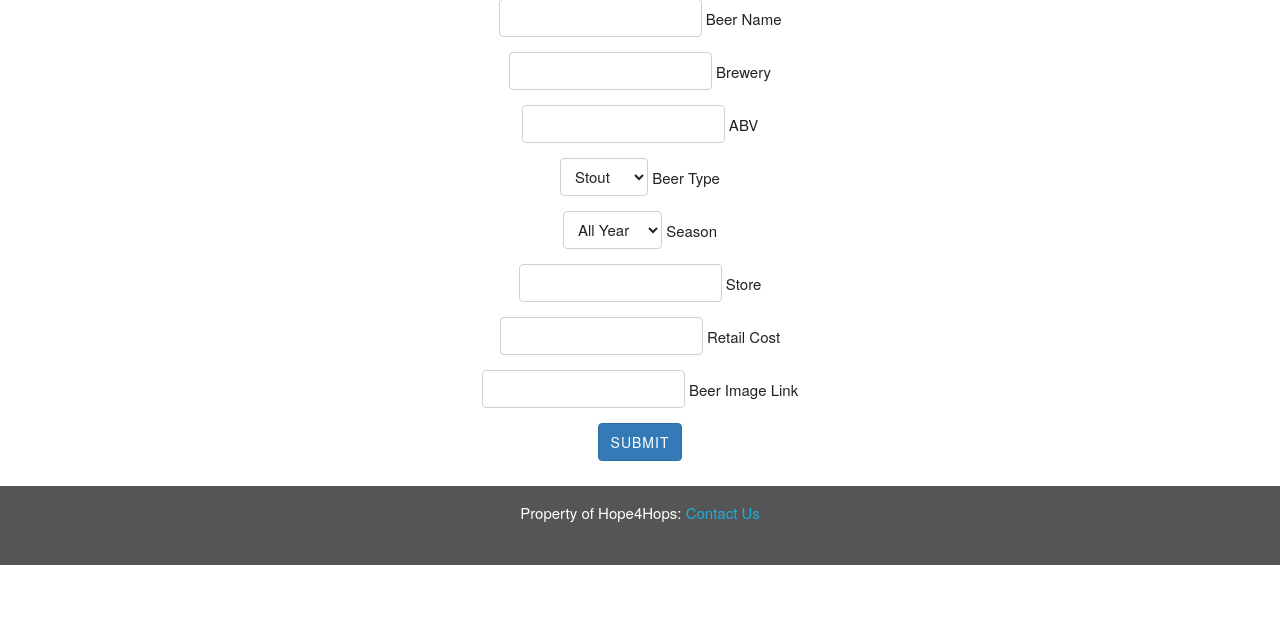
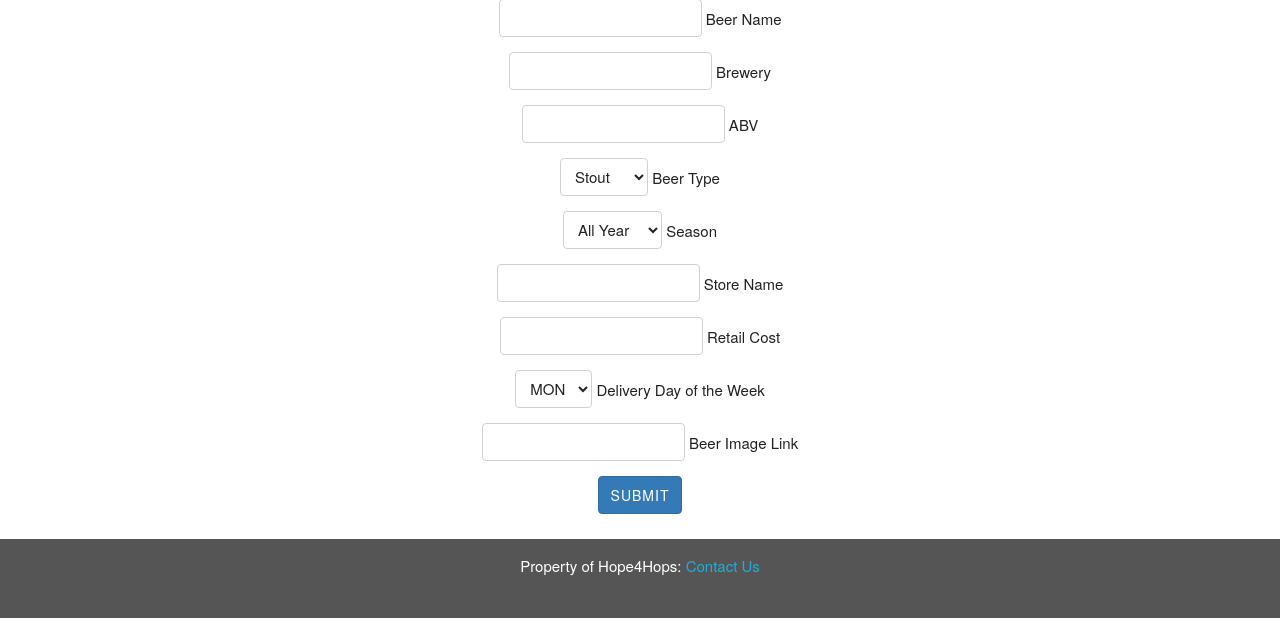
Before and after one commit to mrahman013/Hope4Hops-web-applcation, a Flask app: template hopsapp/templates/addbeer.html in a window 1280 px wide. Shown: the part 156-800 px from the top of the page. Run offline with Flask 2, Linux system fonts and the light colour scheme; the template is opened without the code that fills it, so the values that code supplies are empty; some libraries are stand-ins or nearby versions; some web fonts are replaced.

Commit message:
can log in as storeowner and add a beer

```diff
--- a/hopsapp/models.py
+++ b/hopsapp/models.py
@@ -39,10 +39,10 @@ class Beer(db.Model):
     retail_cost = db.Column(db.Float)
     # default value will be 0
     # todo- refers to ratings to be exact but I do not want to tackle that problem at 11:54 pm
-    average_popularity = db.Column(db.Float)
+    average_popularity = db.Column(db.Float, default=0)
     # accepts: ['common' | 'uncommon' | 'rare']
     # default value for entries will be 'common'
-    rarity = db.Column(db.String(10))
+    rarity = db.Column(db.String(10), default='common')
     # accepts: ['MON' | 'TUE' | 'WED' | 'THU' | 'FRI' | 'SAT' | 'SUN']
     devlivery_day_of_the_week = db.Column(db.String(3))
     total_ratings = db.Column(db.Integer)
--- a/hopsapp/routes.py
+++ b/hopsapp/routes.py
@@ -26,6 +26,13 @@ principals = Principal(app)
 perms = Permission(app, db, current_user)
 
 LOGGED_IN = None
+
+# def set_LOGGED_IN(value):
+#     LOGGED_IN = value
+#     return LOGGED_IN
+#
+# def check_LOGGED_IN():
+#     return LOGGED_IN
 
 # Create a permission with a single Need, in this case a RoleNeed.
 # storeowner_permission = Permission(RoleNeed('storeowner'))
@@ -216,6 +223,8 @@ def login():
     """
     This method handle login
     """
+    global LOGGED_IN
+
     if request.method == 'GET':
         return render_template('login.html')
     elif request.method == 'POST':
@@ -230,7 +239,9 @@ def login():
             login_user(customer)
             # print(type(current_user))
             # print(isinstance(current_user, Customer))
+            # global LOGGED_IN = 'customer'
             LOGGED_IN = 'customer'
+            # set_LOGGED_IN('customer')
             print(LOGGED_IN)
             flash('Welcome ' + customer.name)
             return redirect(url_for('home'))
@@ -242,7 +253,9 @@ def login():
                 error = 'Failed Login Attempt'
                 return render_template('login.html', error=error)
             login_user(storeowner)
+            # global LOGGED_IN = 'storeowner'
             LOGGED_IN = 'storeowner'
+            # set_LOGGED_IN('storeowner')
             print(LOGGED_IN)
             flash('Welcome ' + storeowner.name)
             return redirect(url_for('home'))
@@ -396,21 +409,68 @@ def add_beer():
     store owner privilege access only
     add a beer to a store by a store owner
     """
+    print(LOGGED_IN)
+    if LOGGED_IN is not 'storeowner':
+        flash('Must be a storeowner')
+        return redirect(url_for('home'))
 
+    if request.method == 'GET':
+        return render_template("addbeer.html")
+    elif request.method == 'POST':
+        beer_name = request.args['beer_name']
+        beer_brewery = requests.args['beer_brewery']
+        beer_abv = request.args['beer_abv']
+        beer_type = requests.args['beer_type']
+        beer_seasonal = requests.args['beer_seasonal']
+        #query the store and then append
+        beer_store = requests.args['beer_store']
+        beer_retail_cost = requests.args['beer_retail_cost']
+        beer_image = requests.args['beer_image']
+        beer_delivery_day_of_the_week = requests.args['beer_delivery_day_of_the_week']
+
+        brewery = Brewery.query.filter_by(name=beer_brewery).first()
+        print(brewery.name)
+        store = Store.query.filter_by(name=beer_store).first()
+        print(store.name)
+        new_beer = Beer(name=beer_name,
+                        beer_image=beer_image,
+                        abv=beer_abv,
+                        beer_type=beer_type,
+                        seasonal=beer_seasonal,
+                        retail_cost=beer_retail_cost,
+                        devlivery_day_of_the_week=beer_delivery_day_of_the_week)
+
+
+        # flash('Added Beer Successfully ' + current_user.name)
+        # return redirect(url_for('home'))
     """
     we have the storeowner, get the store_id from the store owner id
     get the beer name, & brewery (check if they exist, if not create new)
-    get teh rest of the info
+    get the rest of the info
+
+    #adding beer to the store
+    store1.beers.append(beer1)
+    store1.beers.append(beer3)
+    store2.beers.append(beer2)
+    store2.beers.append(beer3)
 
     db.session.add(newbeer)
     db.session.commit()
 
     """
 
-    return render_template("addbeer.html")
+
 
 @app.route('/addstore', methods=['GET', 'POST'])
 def add_store():
+    """
+    store owner privilege access only
+    add a beer to a store by a store owner
+    """
+    if LOGGED_IN == 'customer' or LOGGED_IN == None:
+        flash('Must be a storeowner')
+        return redirect(url_for('home'))
+
     return render_template("addstore.html")
 
 #Error handler
--- a/hopsapp/templates/addbeer.html
+++ b/hopsapp/templates/addbeer.html
@@ -35,12 +35,20 @@
             <option value="winter">Winter</option>
             <option value="spring">Spring</option>
             <option value="summer">Summer</option>
-            <option value="autumn">Winter</option>
+            <option value="autumn">Autumn</option>
         </select> Season<br>
-        <input type="text" name="beer_store"/> Store </label><br>
+        <input type="text" name="beer_store"/> Store Name </label><br>
         <input type="text" name="beer_retail_cost"/> Retail Cost </label><br>
+        <select name="beer_delivery_day_of_the_week">
+            <option value="MON">MON</option>
+            <option value="TUE">TUE</option>
+            <option value="WED">WED</option>
+            <option value="THU">THU</option>
+            <option value="FRI">FRI</option>
+            <option value="SAT">SAT</option>
+            <option value="SUN">SUN</option>
+        </select> Delivery Day of the Week<br>
         <input type="text" name="beer_image"/> Beer Image Link</label><br>
-
 
 
 	  <button type="submit" name="submit" value="submit" class="btn btn-primary">Submit</button>
```
